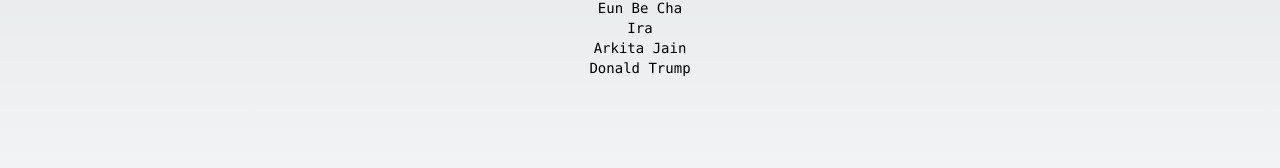
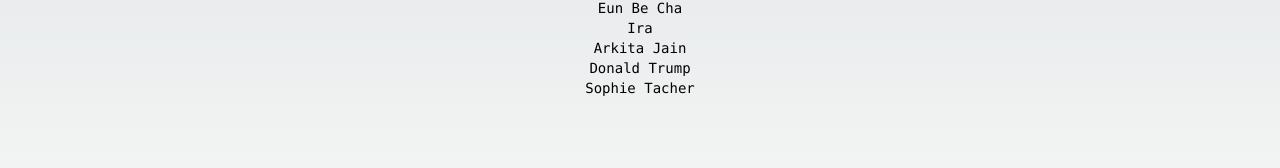
Before and after one commit to webimpactuw/week4github, a Next.js app: page / in a window 1280 px wide. Shown: the part 386-554 px from the top of the page. Built offline with nearby package versions, Linux system fonts and the light colour scheme.

Commit message:
Added own name

```diff
--- a/app/names.js
+++ b/app/names.js
@@ -11,7 +11,8 @@
     "Eun Be Cha",
     "Ira",
     "Arkita Jain",
-    "Donald Trump"
+    "Donald Trump",
+    "Sophie Tacher"
     // TODO: add more here!
 ];
 
```
